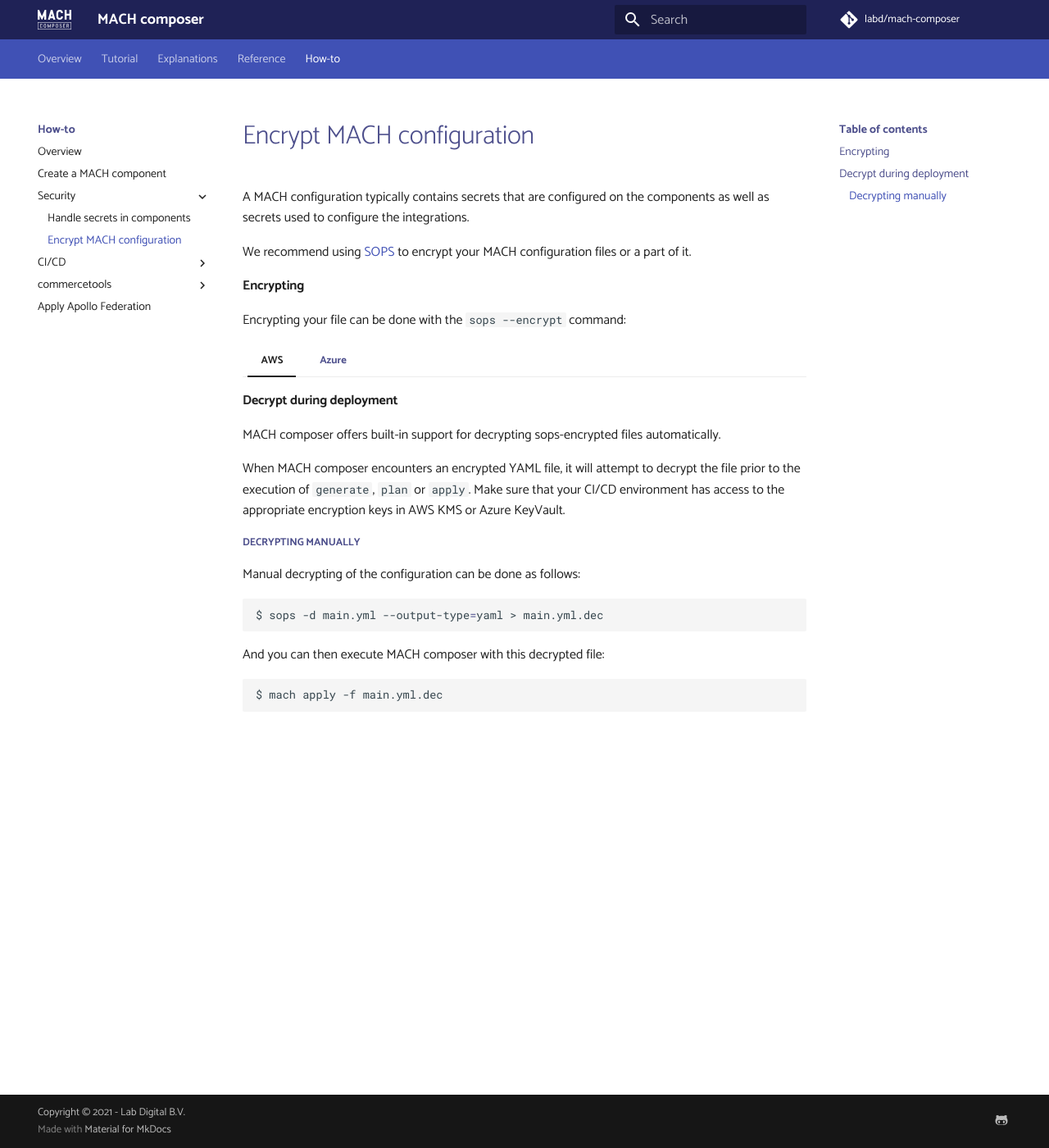
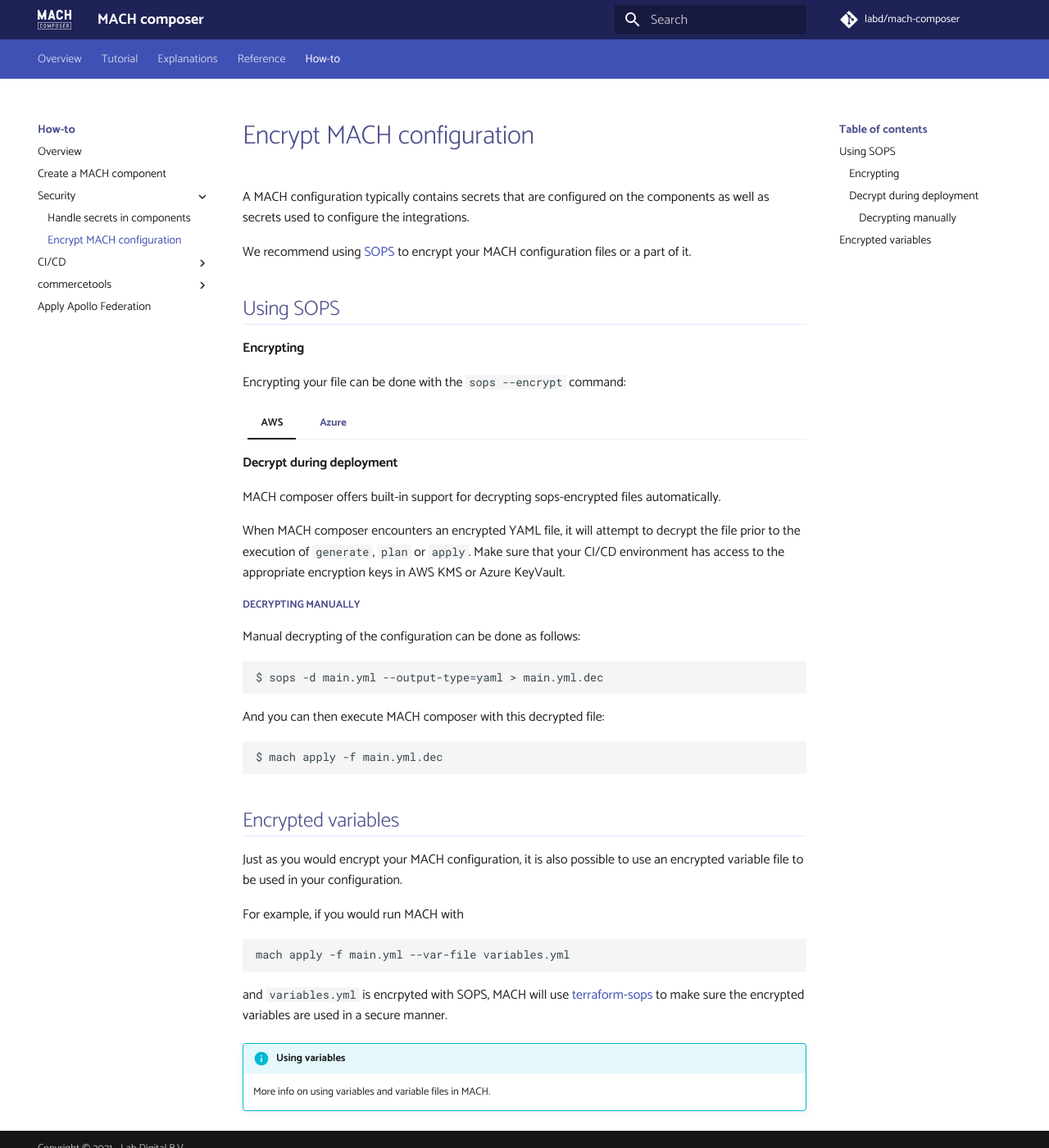
Before and after one commit to mach-composer/mach-composer-cli, an MkDocs documentation site: the page built from docs/src/howto/security/encrypt.md, in a window 1280 px wide and 1400 px high. Shown: the whole window at 82% size. Built offline with MkDocs 1.6.1 and Material for MkDocs 9.7.7, drawn with Linux system fonts in a browser that asks for light colours; a script that is not in the unit is left out; comment, search, counter and statistics services are not loaded.

Commit message:
Add documentation on using variables

````diff
--- a/docs/mkdocs.yml
+++ b/docs/mkdocs.yml
@@ -67,6 +67,7 @@
     - reference/components/structure.md
     - reference/components/aws.md
     - reference/components/azure.md
+  - reference/variables.md
   - reference/cli.md
   - reference/changelog.md
 - How-to:
--- a/docs/src/howto/security/encrypt.md
+++ b/docs/src/howto/security/encrypt.md
@@ -4,6 +4,7 @@
 
 We recommend using [SOPS](https://github.com/mozilla/sops) to encrypt your MACH configuration files or a part of it.
 
+## Using SOPS
 #### Encrypting
 
 Encrypting your file can be done with the `sops --encrypt` command:
@@ -39,3 +40,18 @@
 ```bash
 $ mach apply -f main.yml.dec
 ```
+
+## Encrypted variables
+
+Just as you would encrypt your MACH configuration, it is also possible to use an encrypted variable file to be used in your configuration.
+
+For example, if you would run MACH with
+
+```bash
+mach apply -f main.yml --var-file variables.yml
+```
+
+and `variables.yml` is encrpyted with SOPS, MACH will use [terraform-sops](https://github.com/carlpett/terraform-provider-sops) to make sure the encrypted variables are used in a secure manner.
+
+!!! info "Using variables"
+    More info on using variables and variable files in MACH.
--- a/docs/src/reference/index.md
+++ b/docs/src/reference/index.md
@@ -4,5 +4,6 @@
 
 - [MACH configuration syntax](./syntax/index.md)
 - [MACH component structure](./components/structure.md)
+- [Using variables](./variables.md)
 - [MACH CLI usage](./cli.md)
 - [Changelog](./changelog.md)
````
Also changed, not shown: docs/src/reference/cli.md (+3 -0 lines), docs/src/reference/variables.md (added, +105 -0 lines).
